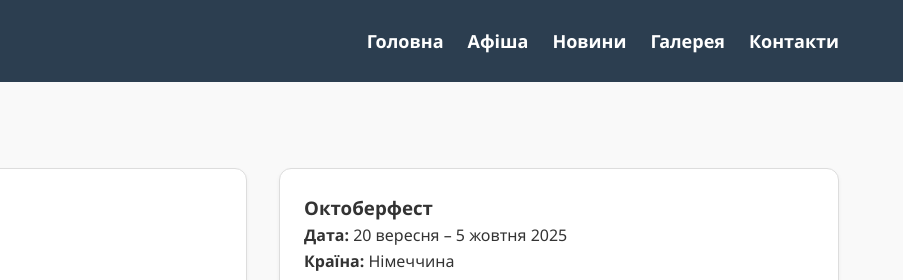
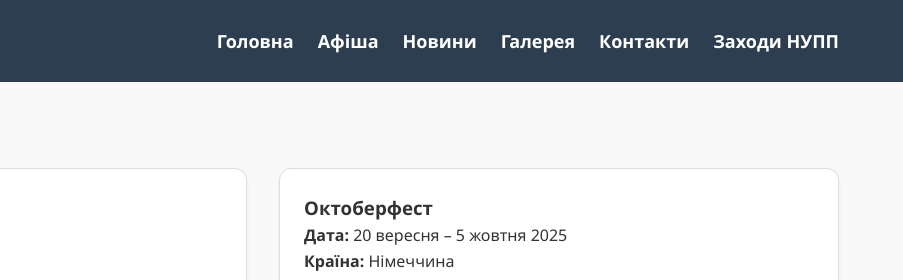
Before and after one commit to BohdanSudenko/Web3, a plain HTML site: page Культурні події світу/afisha.html in a window 1280 px wide. Shown: the top 280 px of the page, 377-1280 px from the left. Drawn offline with Linux system fonts and the light colour scheme.

Commit message:
afisha.html

```diff
--- a/Культурні події світу/afisha.html
+++ b/Культурні події світу/afisha.html
@@ -19,6 +19,7 @@
             <li><a href="news.html">Новини</a></li>
             <li><a href="gallery.html">Галерея</a></li>
             <li><a href="contacts.html">Контакти</a></li>
+            <li><a href="https://nupp.edu.ua/events.html">Заходи НУПП</a></li>
         </ul>
       </nav>
     </div>
```
Lines whose indentation alone changed are shown as unchanged.
